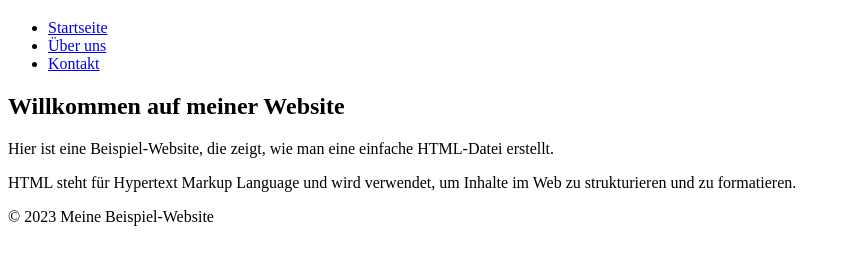
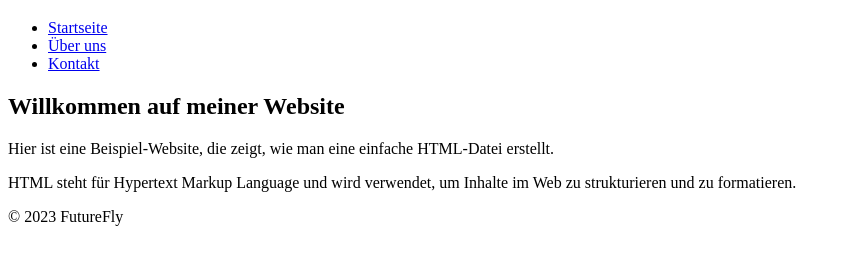
Before and after one commit to FutureFlySpace/FutureFlySpace.github.io, a plain HTML site: page index.html in a window 1280 px wide. Shown: the part 87-352 px from the top of the page, without its empty margins (0-851 px from the left). Drawn offline with Linux system fonts and the light colour scheme.

Commit message:
updated index.html
- changed footer
--> 2023 FutureFly

```diff
--- a/index.html
+++ b/index.html
@@ -22,7 +22,7 @@ Copy code
 		<p>HTML steht für Hypertext Markup Language und wird verwendet, um Inhalte im Web zu strukturieren und zu formatieren.</p>
 	</main>
 	<footer>
-		<p>&copy; 2023 Meine Beispiel-Website</p>
+		<p>&copy; 2023 FutureFly</p>
 	</footer>
 </body>
 </html>
```
